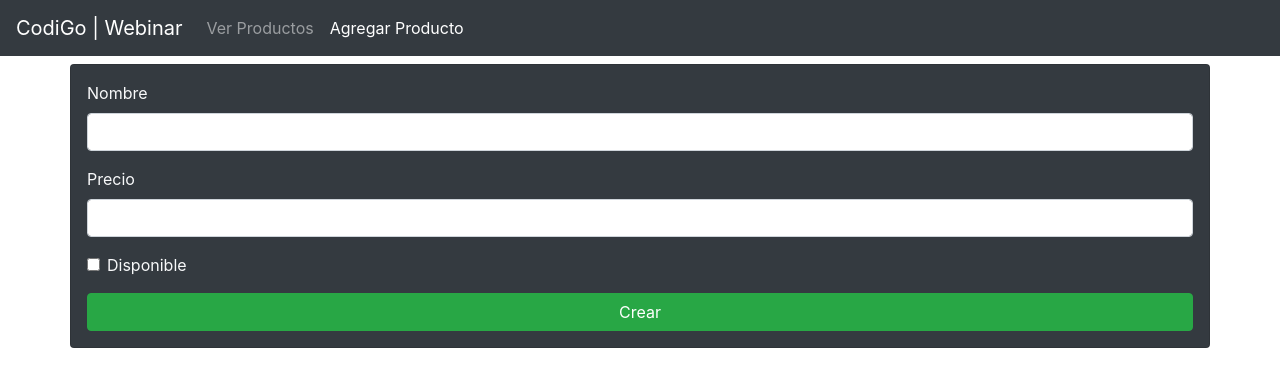
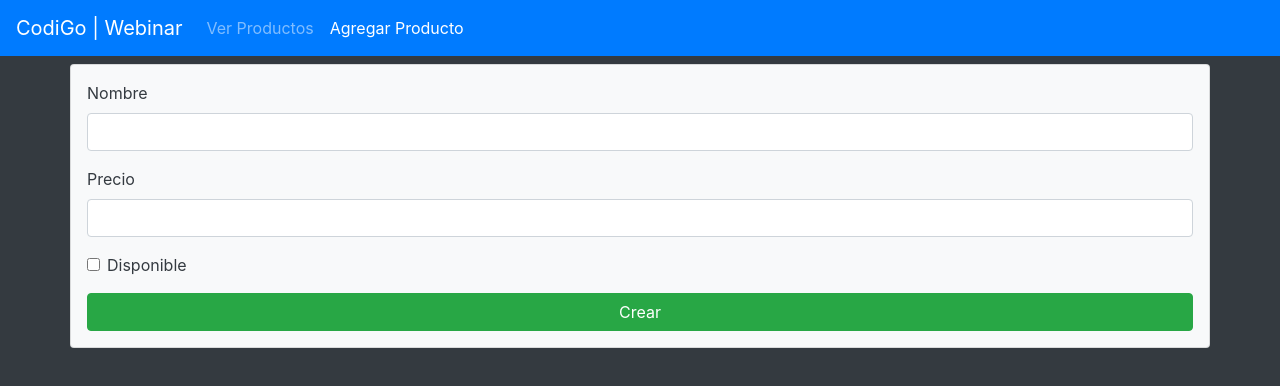
Before and after one commit to ederivero/WebinarBackend, a plain HTML site: page agregar_producto.html in a window 1280 px wide. Drawn offline with nearby package versions, Linux system fonts and the light colour scheme.

Commit message:
modificaciones

```diff
--- a/agregar_producto.html
+++ b/agregar_producto.html
@@ -13,8 +13,8 @@
   <title>CodiGo | Webinar</title>
 </head>
 
-<body>
-  <nav class="navbar navbar-expand-lg navbar-dark bg-dark text-success">
+<body class="bg-dark">
+  <nav class="navbar navbar-expand-lg navbar-dark bg-primary">
     <a class="navbar-brand" href="./index.html">CodiGo | Webinar</a>
     <button class="navbar-toggler" type="button" data-toggle="collapse" data-target="#navbarNav"
       aria-controls="navbarNav" aria-expanded="false" aria-label="Toggle navigation">
@@ -33,7 +33,7 @@
   </nav>
   <div class="container">
     <div class="row">
-      <div class="col-md-12 card mt-2 p-3 bg-dark text-light">
+      <div class="col-md-12 card mt-2 p-3 bg-light text-dark">
 
         <form>
           <div class="form-group">
```
Also changed, not shown: index.html (+2 -2 lines), index.js (+4 -3 lines).
